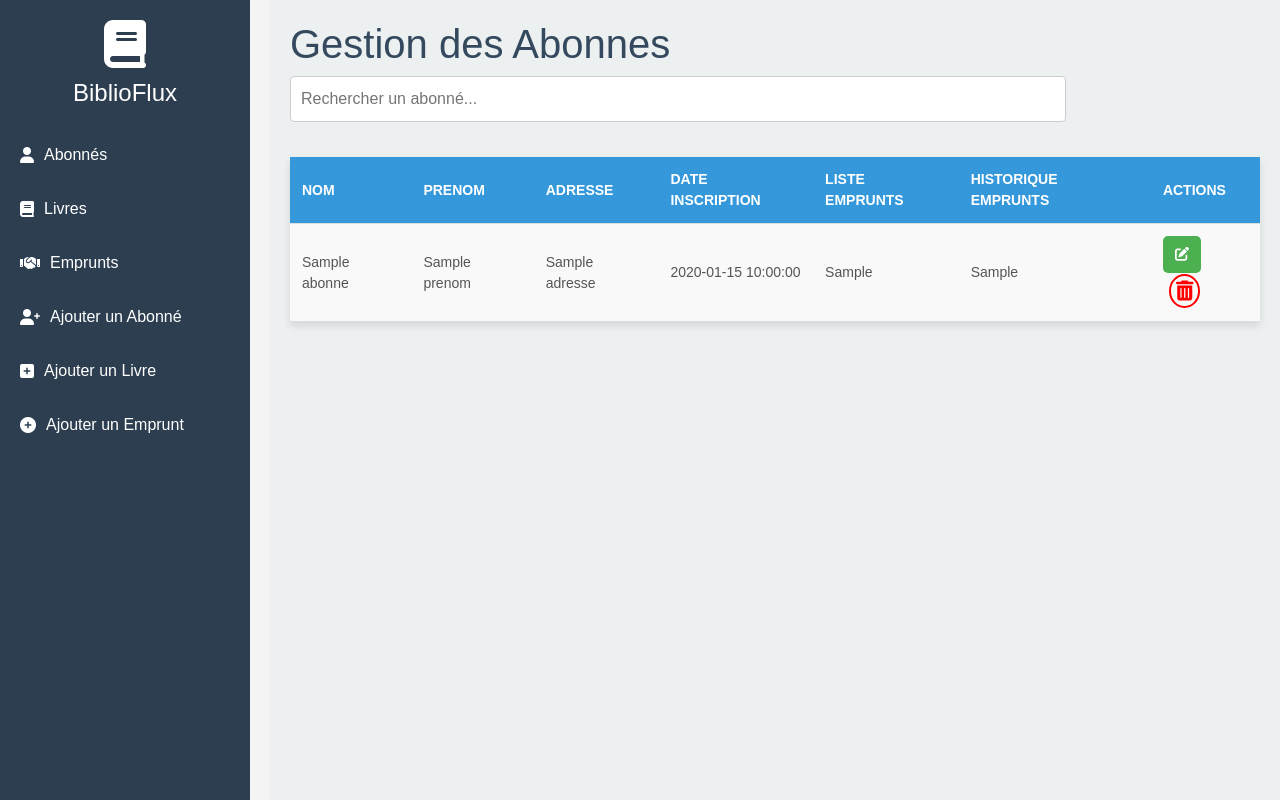
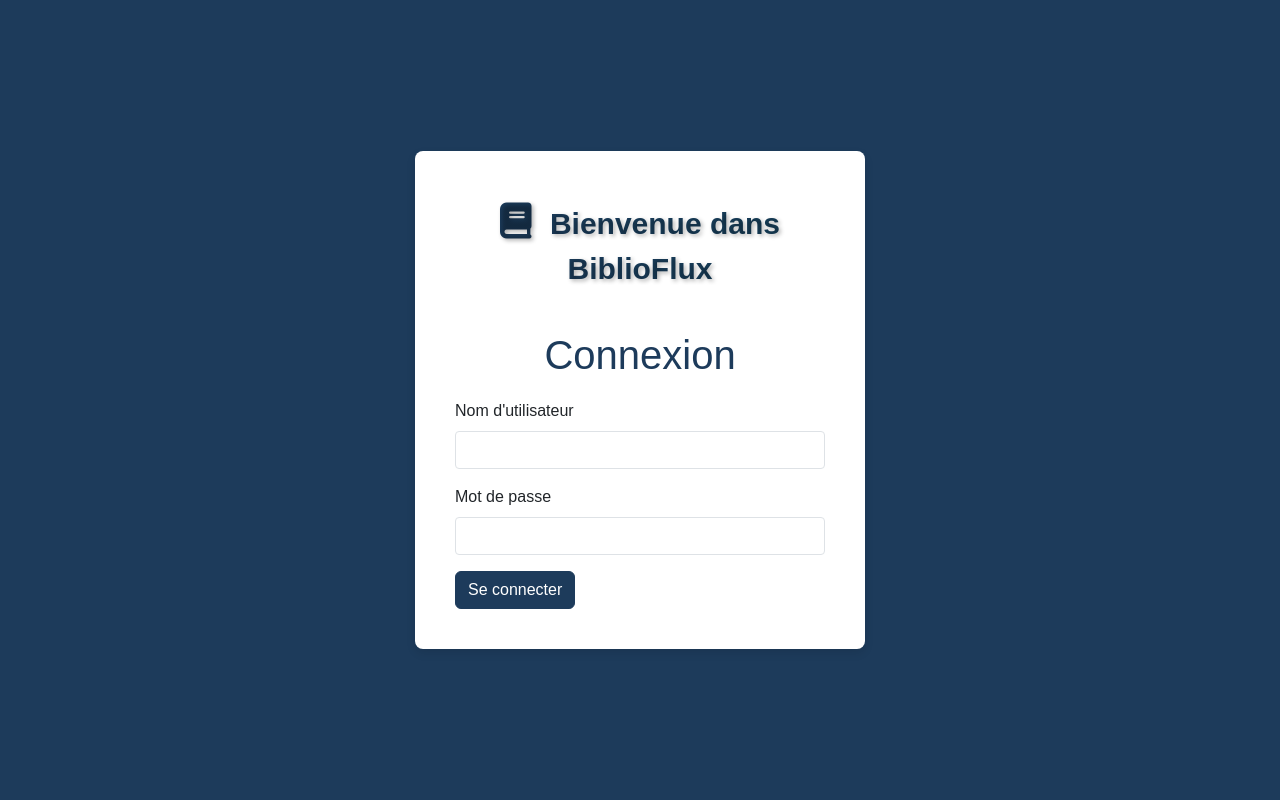
Before and after one commit to NewGit1999/gestion_librairie, a Flask app: page / in a window 1280 px wide. Run offline with Flask 3, Linux system fonts and the light colour scheme; a database or web service that is not in the repository returns one stand-in record (values such as "Sample title").

Commit message:
add login

```diff
--- a/app.py
+++ b/app.py
@@ -1,4 +1,4 @@
-from flask import Flask, render_template, request, redirect, url_for, jsonify
+from flask import Flask, render_template, request, redirect, url_for, jsonify, session
 from pymongo import MongoClient
 from datetime import datetime
 
@@ -9,13 +9,33 @@ app = Flask(__name__, static_folder='front/static', template_folder='front/templ
 client = MongoClient("mongodb://localhost:27017/")
 db = client["librairie"]
 
+#LOGIN
+
+@app.route('/', methods=['GET', 'POST'])
+def login():
+    if request.method == 'POST':
+        username = request.form['username']
+        password = request.form['password']
+
+        # Vérification des informations d'identification dans la base de données
+        user = db.users.find_one({"username": username, "password": password})
+
+        if user:
+            # Si l'utilisateur est trouvé, rediriger vers la page des abonnés
+            return redirect(url_for('home'))
+        else:
+            # Si les informations d'identification sont incorrectes, afficher un message d'erreur
+            error = "Nom d'utilisateur ou mot de passe incorrect"
+            return render_template('login.html', error=error)
+
+    return render_template('login.html')
+
 #ABONNES
 
-@app.route('/')
+@app.route('/abonnes')
 def home():
-     # return render_template('index.html')
-     abonnes = list(db.abonnes.find({}, {"_id": 0}))
-     return render_template('index.html', abonnes=abonnes)
+    abonnes = list(db.abonnes.find({}, {"_id": 0}))
+    return render_template('index.html', abonnes=abonnes)
 
 @app.route('/addabonne', methods=[ 'GET','POST'])
 def addAbonnees():
--- a/back/base.py
+++ b/back/base.py
@@ -11,6 +11,7 @@ db = client[db_name]
 db.abonnes.insert_one({"nom": "Ben Ali", "prenom": "Yasmine", "Adresse": "Rue les fleurs", "Date_dinscription": "25/10/2024", "Liste_emprunts_cours" : "Test", "historique_emprunts": "Test"})
 db.livres.insert_one({"titre": "Le parfum", "type": "Science fiction", "Auteur": "Gustave Flaubert", "Date_publication": "18/05/2004", "Disponibilite" : "Non"})
 db.emprunts.insert_one({"abonne": "Test", "Document_emprunte": "Test", "Date_emprunt": "12/11/2024", "Date_retour_prevue" : "16/11/2024", "statut_emprunts": "Test"})
+db.users.insert_one({"username": "Admin", "password": "Admin123", "role": "admin"})
 
 
 
--- a/front/template/AddEmprunts.html
+++ b/front/template/AddEmprunts.html
@@ -17,7 +17,7 @@
             </div>
 
             <ul>
-                <li><a href="/"><i class="fas fa-user"></i> Abonnés</a></li>
+                <li><a href="/abonnes"><i class="fas fa-user"></i> Abonnés</a></li>
                 <li><a href="/livres"><i class="fas fa-book"></i> Livres</a></li>
                 <li><a href="/emprunts"><i class="fas fa-handshake"></i> Emprunts</a></li>
                 <li><a href="/addabonne"><i class="fas fa-user-plus"></i> Ajouter un Abonné</a></li>
--- a/front/template/ajouterabonne.html
+++ b/front/template/ajouterabonne.html
@@ -17,7 +17,7 @@
             </div>
 
             <ul>
-                <li><a href="/"><i class="fas fa-user"></i> Abonnés</a></li>
+                <li><a href="/abonnes"><i class="fas fa-user"></i> Abonnés</a></li>
                 <li><a href="/livres"><i class="fas fa-book"></i> Livres</a></li>
                 <li><a href="/emprunts"><i class="fas fa-handshake"></i> Emprunts</a></li>
                 <li><a href="/addabonne"><i class="fas fa-user-plus"></i> Ajouter un Abonné</a></li>
--- a/front/template/ajouterlivre.html
+++ b/front/template/ajouterlivre.html
@@ -17,7 +17,7 @@
             </div>
 
             <ul>
-                <li><a href="/"><i class="fas fa-user"></i> Abonnés</a></li>
+                <li><a href="/abonnes"><i class="fas fa-user"></i> Abonnés</a></li>
                 <li><a href="/livres"><i class="fas fa-book"></i> Livres</a></li>
                 <li><a href="/emprunts"><i class="fas fa-handshake"></i> Emprunts</a></li>
                 <li><a href="/addabonne"><i class="fas fa-user-plus"></i> Ajouter un Abonné</a></li>
--- a/front/template/emprunts.html
+++ b/front/template/emprunts.html
@@ -19,7 +19,7 @@
         </div>
 
             <ul>
-              <li><a href="/"><i class="fas fa-user"></i> Abonnés</a></li>
+              <li><a href="/abonnes"><i class="fas fa-user"></i> Abonnés</a></li>
               <li><a href="/livres"><i class="fas fa-book"></i> Livres</a></li>
               <li><a href="/emprunts"><i class="fas fa-handshake"></i> Emprunts</a></li>
               <li><a href="/addabonne"><i class="fas fa-user-plus"></i> Ajouter un Abonné</a></li>
--- a/front/template/index.html
+++ b/front/template/index.html
@@ -19,7 +19,7 @@
         </div>
 
             <ul>
-              <li><a href="/"><i class="fas fa-user"></i> Abonnés</a></li>
+              <li><a href="/abonnés"><i class="fas fa-user"></i> Abonnés</a></li>
               <li><a href="/livres"><i class="fas fa-book"></i> Livres</a></li>
               <li><a href="/emprunts"><i class="fas fa-handshake"></i> Emprunts</a></li>
               <li><a href="/addabonne"><i class="fas fa-user-plus"></i> Ajouter un Abonné</a></li>
--- a/front/template/livres.html
+++ b/front/template/livres.html
@@ -21,7 +21,7 @@
         </div>
 
             <ul>
-              <li><a href="/"><i class="fas fa-user"></i> Abonnés</a></li>
+              <li><a href="/abonnes"><i class="fas fa-user"></i> Abonnés</a></li>
               <li><a href="/livres"><i class="fas fa-book"></i> Livres</a></li>
               <li><a href="/emprunts"><i class="fas fa-handshake"></i> Emprunts</a></li>
               <li><a href="/addabonne"><i class="fas fa-user-plus"></i> Ajouter un Abonné</a></li>
--- /dev/null
+++ b/front/template/login.html
@@ -0,0 +1,90 @@
+<!DOCTYPE html>
+<html lang="fr">
+<head>
+    <meta charset="UTF-8">
+    <meta name="viewport" content="width=device-width, initial-scale=1.0">
+    <title>Login</title>
+    <link href="https://cdn.jsdelivr.net/npm/bootstrap@5.3.0-alpha3/dist/css/bootstrap.min.css" rel="stylesheet">
+    <link href="https://cdnjs.cloudflare.com/ajax/libs/font-awesome/6.0.0-beta3/css/all.min.css" rel="stylesheet">
+    <style>
+        body {
+            background-color: #1d3b5b; /* Bleu pétrole */
+            font-family: 'Arial', sans-serif;
+            display: flex;
+            justify-content: center;
+            align-items: center;
+            height: 100vh;
+            margin: 0;
+        }
+        .container {
+            background-color: white;
+            padding: 40px;
+            border-radius: 8px;
+            box-shadow: 0 4px 10px rgba(0, 0, 0, 0.1);
+            width: 100%;
+            max-width: 450px;
+        }
+        h1 {
+            color: #1d3b5b; /* Bleu pétrole */
+            margin-bottom: 20px;
+            text-align: center;
+        }
+        .welcome-text {
+            background: linear-gradient(to right, #1d3b5b, #153e58); /* Dégradé de couleurs */
+            -webkit-background-clip: text;
+            color: transparent;
+            font-size: 30px;
+            font-weight: bold;
+            text-align: center;
+            margin-bottom: 30px;
+            padding: 10px 0;
+            text-shadow: 2px 2px 4px rgba(0, 0, 0, 0.3); /* Ombre légère autour du texte */
+        }
+
+        .welcome-text i {
+            margin-right: 10px;
+            font-size: 36px; /* Taille de l'icône */
+        }
+        .btn-primary {
+            background-color: #1d3b5b; /* Bleu pétrole */
+            border-color: #1d3b5b;
+        }
+        .btn-primary:hover {
+            background-color: #153e58; /* Couleur un peu plus foncée pour le survol */
+            border-color: #153e58;
+        }
+        .form-control {
+            border-radius: 4px;
+        }
+        .alert {
+            background-color: #f8d7da;
+            color: #721c24;
+            border-color: #f5c6cb;
+        }
+    </style>
+</head>
+<body>
+    <div class="container">
+        <div class="welcome-text">
+            <i class="fas fa-book"></i>
+            Bienvenue dans BiblioFlux</div>
+        <h1 class="text-center">Connexion</h1>
+        <form method="POST" action="/">
+            <div class="mb-3">
+                <label for="username" class="form-label">Nom d'utilisateur</label>
+                <input type="text" class="form-control" id="username" name="username" required>
+            </div>
+            <div class="mb-3">
+                <label for="password" class="form-label">Mot de passe</label>
+                <input type="password" class="form-control" id="password" name="password" required>
+            </div>
+            {% if error %}
+                <div class="alert alert-danger" role="alert">
+                    {{ error }}
+                </div>
+            {% endif %}
+            <button type="submit" class="btn btn-primary">Se connecter</button>
+        </form>
+    </div>
+</body>
+</html>
```
